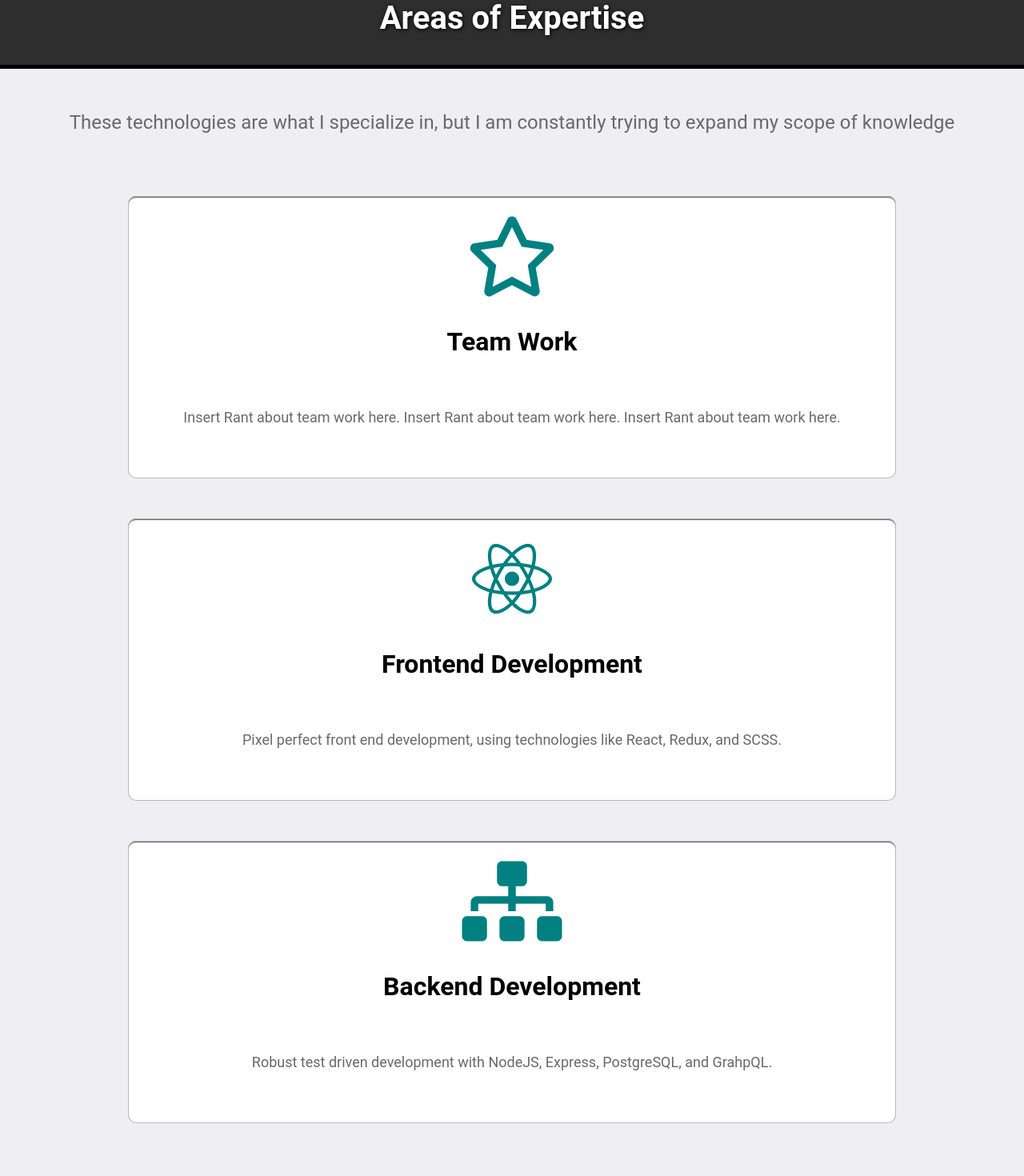
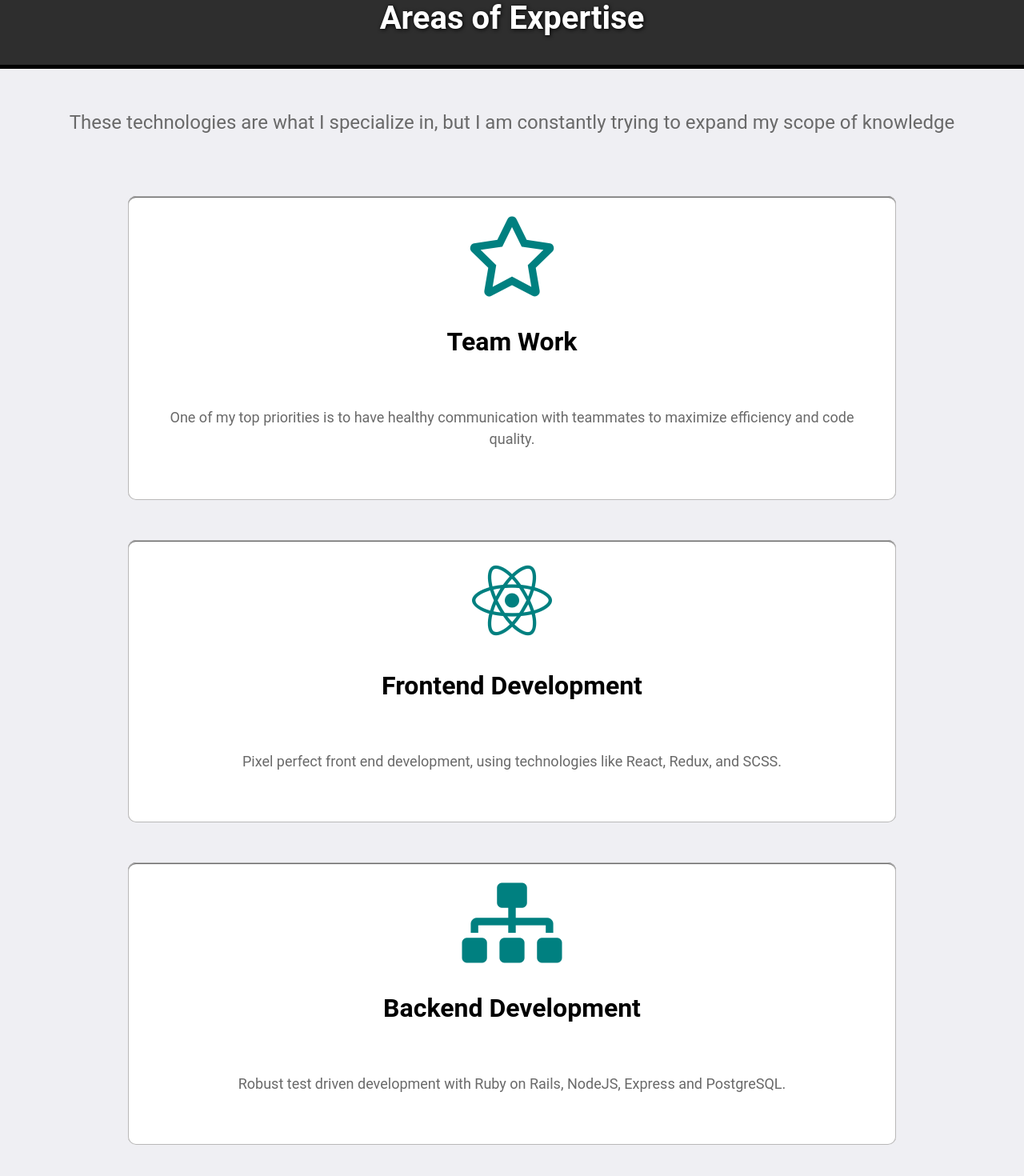
Before and after one commit to Zechdrink/Portfolio, a React (Create React App) app: page / in a window 1280 px wide. Shown: the part 1204-2674 px from the top of the page at 80% size. Built offline with nearby package versions, Linux system fonts and the light colour scheme.

Commit message:
minor text edits

```diff
--- a/src/components/nav/Nav.js
+++ b/src/components/nav/Nav.js
@@ -10,7 +10,7 @@ class Nav extends React.Component {
         <a href="https://www.linkedin.com/in/zech/" target = "_blank" rel="noopener noreferrer"><i class="fab fa-linkedin"/></a>
         <a href="https://github.com/Zechdrink" target = "_blank" rel="noopener noreferrer"><i class="fab fa-github-alt"/></a>
         <a href="https://twitter.com/ZDrinkhall" target = "_blank" rel="noopener noreferrer"><i class="fab fa-twitter"/></a>
-        <a href="https://resume.creddle.io/resume/31jcuspzuz7" target = "_blank" rel="noopener noreferrer"><i class="fas fa-file-pdf"/></a>
+        {/* <a href="https://resume.creddle.io/resume/31jcuspzuz7" target = "_blank" rel="noopener noreferrer"><i class="fas fa-file-pdf"/></a> */}
         <h3> My Portfolio </h3>
     </div>
 
--- a/src/components/projects/ProjectContainer.js
+++ b/src/components/projects/ProjectContainer.js
@@ -13,8 +13,8 @@ class ProjectContainer extends React.Component {
                 <h3 id = "projectcontainer-title"> My Projects </h3>
                 <p id = "projectcontainer-p"></p>
                 <div>
-                    <Project link = {"https://github.com/labs12-section-calendar-template/Backend/tree/master"} project="Calendr" description= "Calendr is an app that was built for groups to stay up to date on their latest events. The owner of the calendar can share all of their scheduled events with times and descriptions, using customizable templates." photo = {require("../.././img/calendr.png")} />
-                    <ProjectEven link = {"https://github.com/Lambda-Labs-Weedmaps-1/Supp2U/tree/master"} project="supp2u" description= "Supp2u is essentially a yelp clone that allows for two types of users. Restaraunt owners and customers who can leave ratings and feedback to promote the growth of businesses!" photo = {require("../.././img/supp2u.png")}/>
+                    <Project link = {"https://github.com/labs12-section-calendar-template/Backend/tree/master"} project="Calendr" description= "Calendr is a calendar template creating app so that owner's can easily create and share schedules with their groups. Worked with a team of five, built out the backend using Node and Express, and the frontend using React." photo = {require("../.././img/calendr.png")} />
+                    <ProjectEven link = {"https://github.com/Lambda-Labs-Weedmaps-1/Supp2U/tree/master"} project="supp2u" description= "Supp2u is a yelp clone geared towards restaurants. Worked under seasoned developers, performed daily standups, and built out a performant backend using Ruby on Rails." photo = {require("../.././img/supp2u.png")}/>
                     <Project project="Third Project" description= "Stick around. It's Coming Soon!" photo = {require("../.././img/construction.jpg")}/>
                 </div>
             </div>
--- a/src/components/projects/project.scss
+++ b/src/components/projects/project.scss
@@ -149,9 +149,6 @@
 
 .project-box-even {
 
-
-
-
     display: flex;
     flex-direction: row;
 
--- a/src/components/skills/Skills.js
+++ b/src/components/skills/Skills.js
@@ -14,9 +14,9 @@ class Skills extends React.Component {
                 <h2 id = "skillsection-title"> Areas of Expertise</h2>
                 <p id = "skillsection-p"> These technologies are what I specialize in, but I am constantly trying to expand my scope of knowledge</p>
                 <div className = "skills-wrapper">
-                    <SkillCard icon = {<i class="far fa-star"></i>} skill = {"Team Work"} description = {"Insert Rant about team work here. Insert Rant about team work here. Insert Rant about team work here. "}/>
+                    <SkillCard icon = {<i class="far fa-star"></i>} skill = {"Team Work"} description = {"One of my top priorities is to have healthy communication with teammates to maximize efficiency and code quality."}/>
                     <SkillCard icon = {<i class="fab fa-react"></i>} skill = {"Frontend Development"} description = {"Pixel perfect front end development, using technologies like React, Redux, and SCSS."} />
-                    <SkillCard icon = {<i class="fas fa-sitemap"></i>} skill = {"Backend Development"} description = {"Robust test driven development with NodeJS, Express, PostgreSQL, and GrahpQL."} />
+                    <SkillCard icon = {<i class="fas fa-sitemap"></i>} skill = {"Backend Development"} description = {"Robust test driven development with Ruby on Rails, NodeJS, Express and PostgreSQL."} />
                 </div>
             </div>
          );
```
